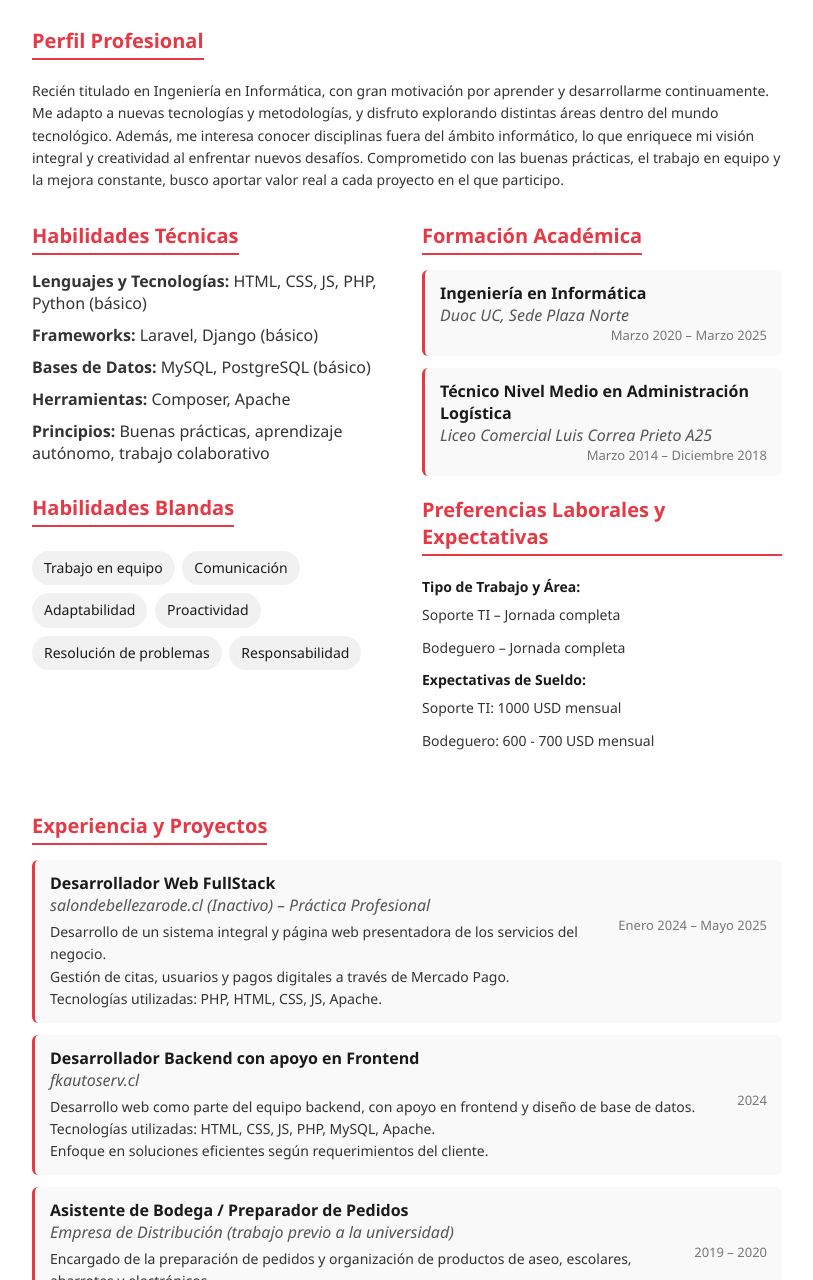
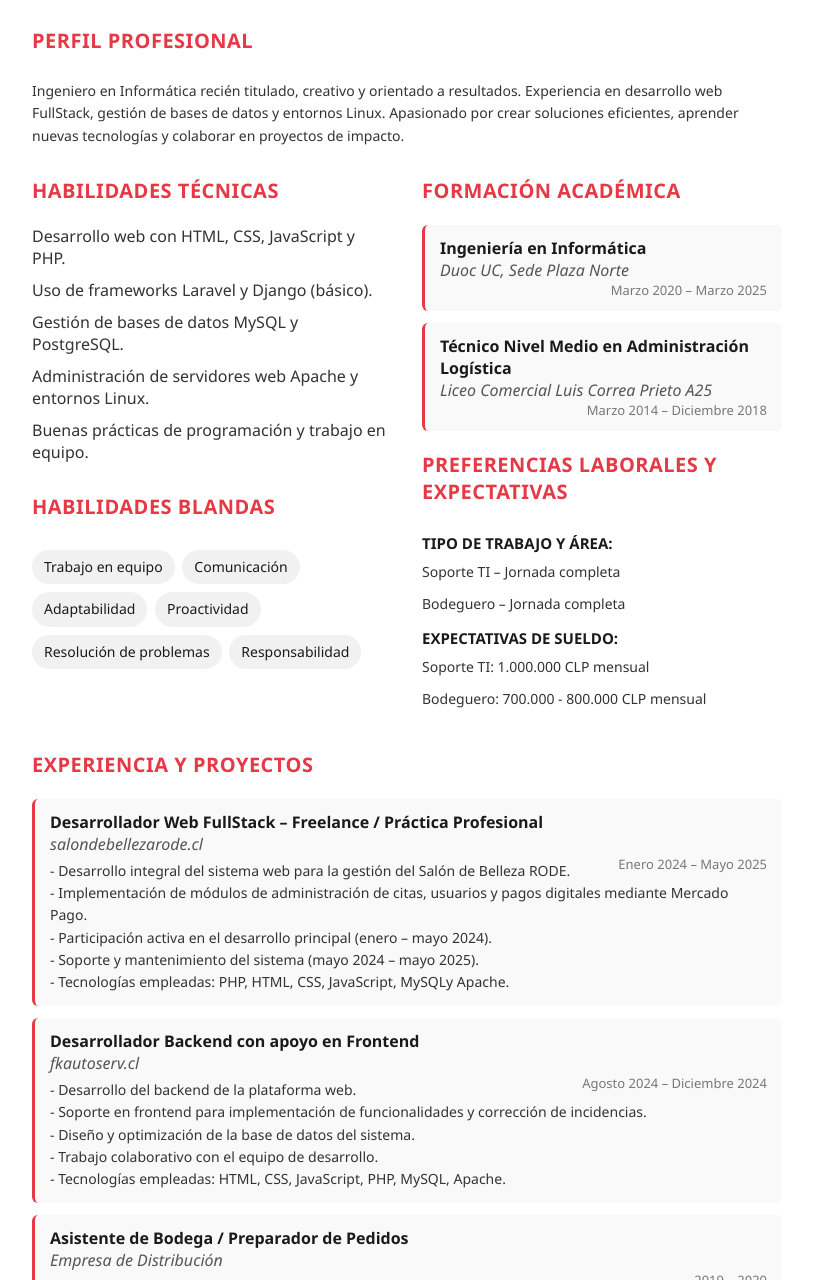
Before and after one commit to havsiro/CV, a plain HTML site: page index.html in a window 1280 px wide. Shown: the part 222-1502 px from the top of the page, without its empty margins (233-1046 px from the left). Drawn offline with Linux system fonts and the light colour scheme.

Commit message:
Update index.html

```diff
--- a/index.html
+++ b/index.html
@@ -6,7 +6,14 @@
     <meta name="viewport" content="width=device-width, initial-scale=1.0">
     <title>CV Javier Antonio Ruz Quiñelen</title>
     <style>
-        /* Reset y tipografía */
+        :root {
+            --primary-color: #e63946;
+            --secondary-color: #1a1a1a;
+            --text-color: #333;
+            --bg-color: #f4f4f4;
+            --soft-bg: #f1f1f1;
+        }
+
         * {
             margin: 0;
             padding: 0;
@@ -15,12 +22,12 @@
 
         body {
             font-family: 'Segoe UI', Tahoma, Geneva, Verdana, sans-serif;
-            background-color: #f4f4f4;
-            color: #333;
+            background: var(--bg-color);
+            color: var(--text-color);
         }
 
         a {
-            color: #e63946;
+            color: var(--primary-color);
             text-decoration: none;
         }
 
@@ -37,12 +44,11 @@
             box-shadow: 0 6px 18px rgba(0, 0, 0, 0.1);
         }
 
-        /* Botón PDF */
         #download-pdf {
             display: block;
             margin: 20px auto;
             padding: 12px 25px;
-            background-color: #e63946;
+            background: var(--primary-color);
             color: #fff;
             font-size: 16px;
             border: none;
@@ -52,43 +58,43 @@
         }
 
         #download-pdf:hover {
-            background-color: #d62828;
+            background: #d62828;
         }
 
-        /* Header */
-        .header {
+        header {
             text-align: center;
             margin-bottom: 30px;
         }
 
-        .header h1 {
+        header h1 {
             font-size: 32px;
-            color: #1a1a1a;
+            color: var(--secondary-color);
             margin-bottom: 8px;
+            font-weight: 700;
+            letter-spacing: 1px;
         }
 
-        .header .contact {
+        header .contact {
             font-size: 14px;
             color: #555;
             line-height: 1.6;
         }
 
-        /* Secciones */
-        .section {
+        section {
             margin-bottom: 30px;
         }
 
         .section-title {
             font-size: 20px;
-            color: #e63946;
-            border-bottom: 2px solid #e63946;
+            color: var(--primary-color);
             display: inline-block;
-            padding-bottom: 4px;
+            padding-bottom: 6px;
             margin-bottom: 15px;
-            font-weight: 600;
+            font-weight: 700;
+            text-transform: uppercase;
+            letter-spacing: 0.5px;
         }
 
-        /* Columnas para habilidades y contacto */
         .columns {
             display: flex;
             flex-wrap: wrap;
@@ -100,7 +106,6 @@
             min-width: 200px;
         }
 
-        /* Listas */
         ul {
             list-style: none;
             padding-left: 0;
@@ -111,8 +116,8 @@
         }
 
         .role {
-            font-weight: bold;
-            color: #1a1a1a;
+            font-weight: 700;
+            color: var(--secondary-color);
         }
 
         .company {
@@ -135,25 +140,23 @@
         .text-content {
             font-size: 14px;
             line-height: 1.6;
-            color: #333;
+            color: var(--text-color);
             margin-top: 5px;
         }
 
-        /* Experiencia y educación con borde sutil */
         .experience-list li,
         .education-list li {
             padding: 12px 15px;
-            border-left: 3px solid #e63946;
+            border-left: 3px solid var(--primary-color);
             background: #f9f9f9;
             margin-bottom: 12px;
             border-radius: 6px;
         }
 
-        /* Soft skills estilo chips */
         .soft-skill {
             display: inline-block;
-            background-color: #f1f1f1;
-            color: #1a1a1a;
+            background: var(--soft-bg);
+            color: var(--secondary-color);
             padding: 6px 12px;
             margin: 4px 4px 4px 0;
             border-radius: 20px;
@@ -163,18 +166,19 @@
         }
 
         .soft-skill:hover {
-            background-color: #e63946;
+            background: var(--primary-color);
             color: #fff;
             cursor: default;
         }
 
         .preference-title {
-            font-weight: bold;
-            color: #1a1a1a;
+            font-weight: 700;
+            color: var(--secondary-color);
             margin-bottom: 6px;
+            text-transform: uppercase;
+            font-size: 15px;
         }
 
-        /* Responsive */
         @media (max-width: 600px) {
             .columns {
                 flex-direction: column;
@@ -190,44 +194,32 @@
 </head>
 
 <body>
-
-    <!-- Botón para descargar PDF -->
     <button id="download-pdf">📄 Descargar CV en PDF</button>
-
     <div class="container">
-        <!-- Header -->
-        <div class="header">
+        <header>
             <h1>Javier Antonio Ruz Quiñelen</h1>
             <div class="contact">
                 📧 javruzq@gmail.com | 📱 +56 9 2245 9306<br>
-                💻 <a href="https://github.com/havsiro" target="_blank">GitHub: havsiro</a> | 🌐 Portafolio en
-                desarrollo
+                💻 <a href="https://github.com/havsiro" target="_blank">GitHub: havsiro</a> | 🌐 Portafolio en desarrollo
             </div>
-        </div>
-
-        <!-- Perfil -->
-        <div class="section">
+        </header>
+        <main>
+            <section>
                 <div class="section-title">Perfil Profesional</div>
                 <div class="text-content">
-                Recién titulado en Ingeniería en Informática, con gran motivación por aprender y desarrollarme
-                continuamente. Me adapto a nuevas tecnologías y metodologías, y disfruto explorando distintas áreas
-                dentro del mundo tecnológico. Además, me interesa conocer disciplinas fuera del ámbito informático, lo
-                que enriquece mi visión integral y creatividad al enfrentar nuevos desafíos. Comprometido con las buenas
-                prácticas, el trabajo en equipo y la mejora constante, busco aportar valor real a cada proyecto en el
-                que participo.
+                    Ingeniero en Informática recién titulado, creativo y orientado a resultados. Experiencia en desarrollo web FullStack, gestión de bases de datos y entornos Linux. Apasionado por crear soluciones eficientes, aprender nuevas tecnologías y colaborar en proyectos de impacto.
                 </div>
-        </div>
+            </section>
 
-        <!-- Habilidades y educación en columnas -->
-        <div class="section columns">
+            <section class="columns">
                 <div class="column">
                     <div class="section-title">Habilidades Técnicas</div>
                     <ul>
-                    <li><strong>Lenguajes y Tecnologías:</strong> HTML, CSS, JS, PHP, Python (básico)</li>
-                    <li><strong>Frameworks:</strong> Laravel, Django (básico)</li>
-                    <li><strong>Bases de Datos:</strong> MySQL, PostgreSQL (básico)</li>
-                    <li><strong>Herramientas:</strong> Composer, Apache</li>
-                    <li><strong>Principios:</strong> Buenas prácticas, aprendizaje autónomo, trabajo colaborativo</li>
+                        <li>Desarrollo web con HTML, CSS, JavaScript y PHP.</li>
+                        <li>Uso de frameworks Laravel y Django (básico).</li>
+                        <li>Gestión de bases de datos MySQL y PostgreSQL.</li>
+                        <li>Administración de servidores web Apache y entornos Linux.</li>
+                        <li>Buenas prácticas de programación y trabajo en equipo.</li>
                     </ul>
 
                     <div class="section-title" style="margin-top:20px;">Habilidades Blandas</div>
@@ -256,7 +248,6 @@
                         </li>
                     </ul>
 
-                <!-- Preferencias Laborales -->
                     <div class="section" style="margin-top:20px;">
                         <div class="section-title">Preferencias Laborales y Expectativas</div>
                         <div class="text-content">
@@ -265,67 +256,68 @@
                                 <li>Soporte TI – Jornada completa</li>
                                 <li>Bodeguero – Jornada completa</li>
                             </ul>
-
                             <div class="preference-title">Expectativas de Sueldo:</div>
                             <ul>
-                            <li>Soporte TI: 1000 USD mensual</li>
-                            <li>Bodeguero: 600 - 700 USD mensual</li>
+                                <li>Soporte TI: 1.000.000 CLP mensual</li>
+                                <li>Bodeguero: 700.000 - 800.000 CLP mensual</li>
                             </ul>
                         </div>
                     </div>
                 </div>
-        </div>
+            </section>
 
-        <!-- Experiencia -->
-        <div class="section">
+            <section>
                 <div class="section-title">Experiencia y Proyectos</div>
                 <ul class="experience-list">
                     <li class="clearfix">
-                    <div class="role">Desarrollador Web FullStack</div>
-                    <div class="company">salondebellezarode.cl (Inactivo) – Práctica Profesional</div>
+                        <div class="role">Desarrollador Web FullStack – Freelance / Práctica Profesional</div>
+                        <div class="company">salondebellezarode.cl</div>
                         <div class="dates">Enero 2024 – Mayo 2025</div>
                         <div class="text-content">
-                        Desarrollo de un sistema integral y página web presentadora de los servicios del negocio.<br>
-                        Gestión de citas, usuarios y pagos digitales a través de Mercado Pago.<br>
-                        Tecnologías utilizadas: PHP, HTML, CSS, JS, Apache.
+                            - Desarrollo integral del sistema web para la gestión del Salón de Belleza RODE.<br>
+                            - Implementación de módulos de administración de citas, usuarios y pagos digitales mediante Mercado Pago.<br>
+                            - Participación activa en el desarrollo principal (enero – mayo 2024).<br>
+                            - Soporte y mantenimiento del sistema (mayo 2024 – mayo 2025).<br>
+                            - Tecnologías empleadas: PHP, HTML, CSS, JavaScript, MySQLy Apache.
                         </div>
                     </li>
+
                     <li class="clearfix">
                         <div class="role">Desarrollador Backend con apoyo en Frontend</div>
                         <div class="company">fkautoserv.cl</div>
-                    <div class="dates">2024</div>
+                        <div class="dates">Agosto 2024 – Diciembre 2024</div>
                         <div class="text-content">
-                        Desarrollo web como parte del equipo backend, con apoyo en frontend y diseño de base de
-                        datos.<br>
-                        Tecnologías utilizadas: HTML, CSS, JS, PHP, MySQL, Apache.<br>
-                        Enfoque en soluciones eficientes según requerimientos del cliente.
+                            - Desarrollo del backend de la plataforma web.<br>
+                            - Soporte en frontend para implementación de funcionalidades y corrección de incidencias.<br>
+                            - Diseño y optimización de la base de datos del sistema.<br>
+                            - Trabajo colaborativo con el equipo de desarrollo.<br>
+                            - Tecnologías empleadas: HTML, CSS, JavaScript, PHP, MySQL, Apache.
                         </div>
                     </li>
+
                     <li class="clearfix">
                         <div class="role">Asistente de Bodega / Preparador de Pedidos</div>
-                    <div class="company">Empresa de Distribución (trabajo previo a la universidad)</div>
+                        <div class="company">Empresa de Distribución</div>
                         <div class="dates">2019 – 2020</div>
                         <div class="text-content">
-                        Encargado de la preparación de pedidos y organización de productos de aseo, escolares, abarrotes
-                        y electrónicos.<br>
-                        Apoyo en la gestión de encargos para la JUNJI.<br>
-                        Desarrollo de habilidades en orden, responsabilidad y trabajo en equipo en un entorno dinámico.
+                            - Preparación y organización de pedidos.<br>
+                            - Apoyo en la gestión de encargos para JUNJI.<br>
+                            - Desarrollo de habilidades en orden, responsabilidad y trabajo en equipo.
                         </div>
                     </li>
                 </ul>
-        </div>
+            </section>
 
-        <!-- Idiomas -->
-        <div class="section">
+            <section>
                 <div class="section-title">Idiomas</div>
                 <ul>
                     <li>Español: Nativo</li>
                     <li>Inglés: Básico</li>
                 </ul>
-        </div>
+            </section>
+        </main>
     </div>
 
-    <!-- html2pdf -->
     <script src="https://cdnjs.cloudflare.com/ajax/libs/html2pdf.js/0.10.1/html2pdf.bundle.min.js"></script>
     <script>
         document.getElementById('download-pdf').addEventListener('click', () => {
@@ -335,7 +327,7 @@
                 filename: 'CV_Javier_Ruz.pdf',
                 image: { type: 'jpeg', quality: 0.98 },
                 html2canvas: { scale: 2 },
-                jsPDF: { unit: 'in', format: 'letter', orientation: 'portrait' }
+                jsPDF: { unit: 'in', format: 'a4', orientation: 'portrait' }
             };
             html2pdf().set(opt).from(element).save();
         });
```
Lines whose indentation alone changed are shown as unchanged.
